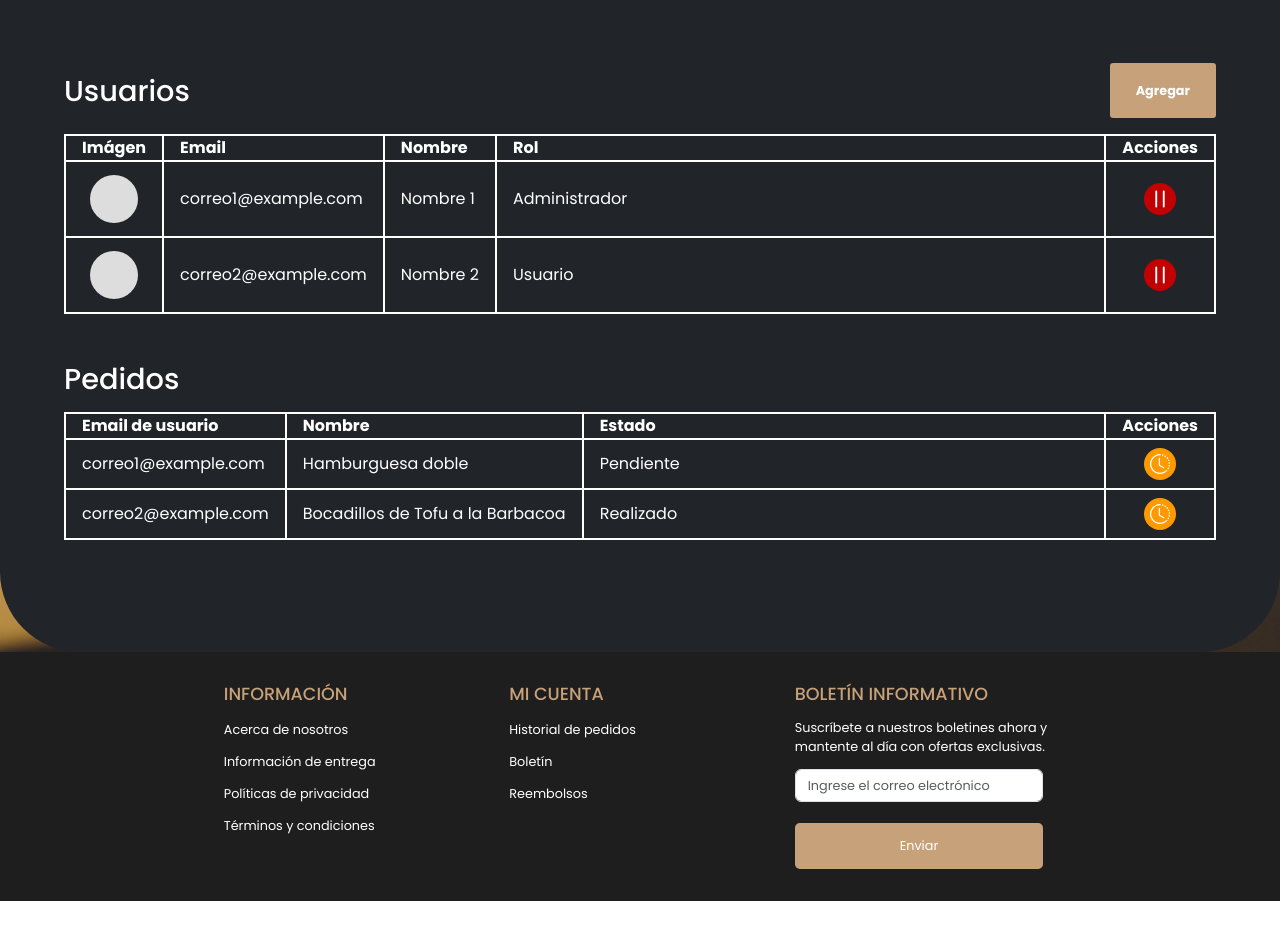
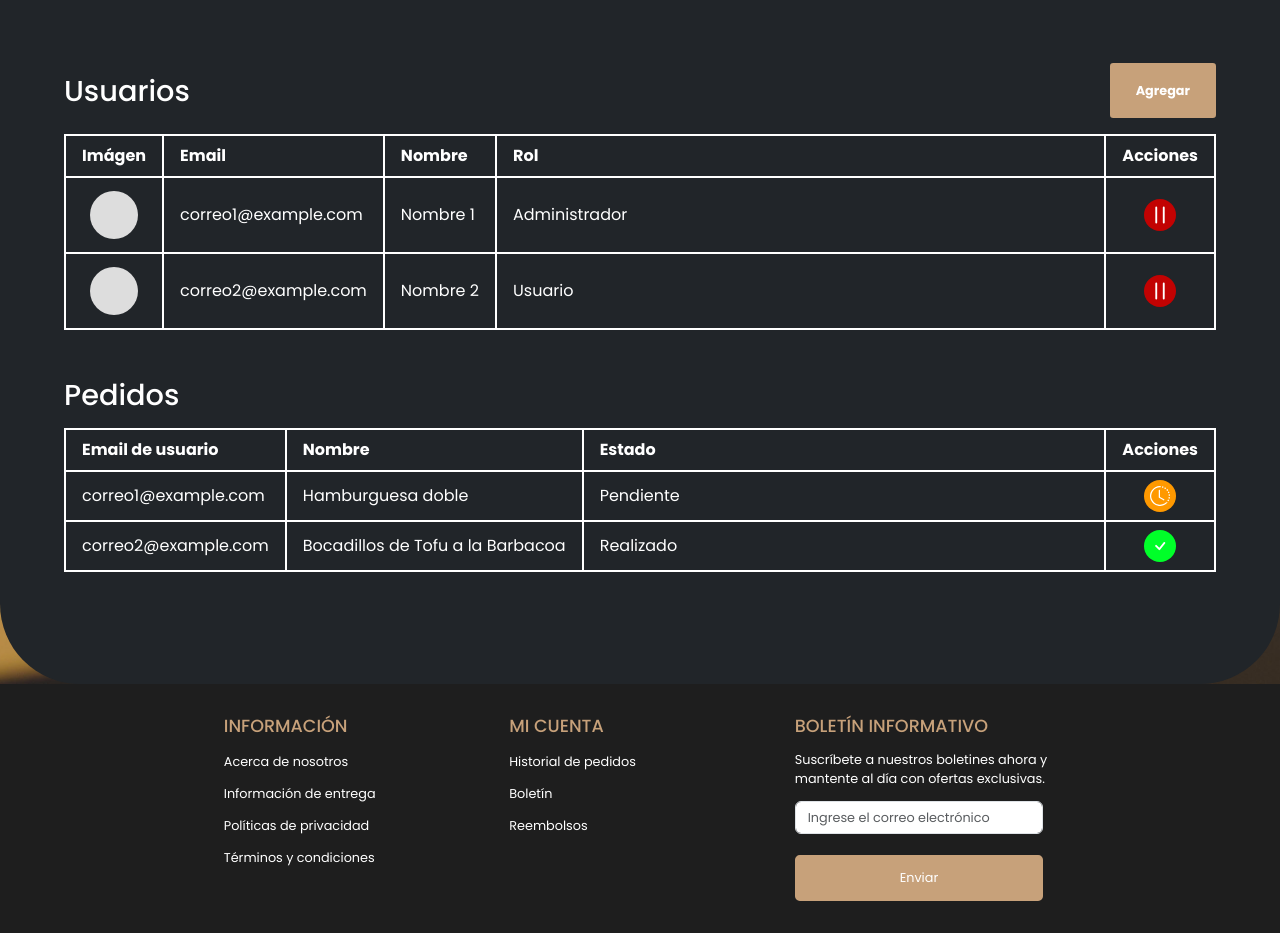
Before and after one commit to Mateo872/restfood, a React (Vite) app: page /administrador in a window 1280 px wide. Shown: the part 1120-2053 px from the top of the page. Before the commit the page ends 2021 px from the top, so only its background shows below. Built offline with nearby package versions, Linux system fonts and the light colour scheme; no server answers.

Commit message:
Agregado de condicional para comprobar el estado del envio

```diff
--- a/src/App.css
+++ b/src/App.css
@@ -1716,6 +1716,14 @@ textarea {
     cursor: pointer;
   }
 
+  .check_contenedor {
+    margin: 0 auto;
+    width: 2rem;
+    height: 2rem;
+    background-color: #00FF29;
+    border-radius: 100%;
+  }
+
   .item_tabla {
     width: 2rem;
     text-overflow: ellipsis;
--- a/src/componentes/Administrador.jsx
+++ b/src/componentes/Administrador.jsx
@@ -26,13 +26,13 @@ const Administrador = () => {
       id: 1,
       email: "correo1@example.com",
       nombre: "Hamburguesa doble",
-      rol: "Pendiente",
+      estado: "Pendiente",
     },
     {
       id: 2,
       email: "correo2@example.com",
       nombre: "Bocadillos de Tofu a la Barbacoa",
-      rol: "Realizado",
+      estado: "Realizado",
     },
   ];
 
@@ -81,7 +81,7 @@ const Administrador = () => {
         <article className="my-5">
           <div className="d-flex justify-content-between align-items-center mb-3">
             <h2 className="admin_titulo mb-0">Usuarios</h2>
-            <Link to={"/producto/crear"} className="boton_admin">
+            <Link to={"/usuario/registrar"} className="boton_admin">
               Agregar
             </Link>
           </div>
@@ -89,11 +89,11 @@ const Administrador = () => {
             <table responsive className="tabla">
               <thead>
                 <tr>
-                  <th>Imágen</th>
-                  <th>Email</th>
-                  <th>Nombre</th>
-                  <th>Rol</th>
-                  <th>Acciones</th>
+                  <th className="py-2">Imágen</th>
+                  <th className="py-2">Email</th>
+                  <th className="py-2">Nombre</th>
+                  <th className="py-2">Rol</th>
+                  <th className="py-2">Acciones</th>
                 </tr>
               </thead>
               <ItemUsuario data={data} />
@@ -106,10 +106,10 @@ const Administrador = () => {
             <table responsive className="tabla">
               <thead>
                 <tr>
-                  <th>Email de usuario</th>
-                  <th>Nombre</th>
-                  <th>Estado</th>
-                  <th>Acciones</th>
+                  <th className="py-2">Email de usuario</th>
+                  <th className="py-2">Nombre</th>
+                  <th className="py-2">Estado</th>
+                  <th className="py-2">Acciones</th>
                 </tr>
               </thead>
               <ItemPedidos dataPedidos={dataPedidos} />
--- a/src/componentes/ItemPedidos.jsx
+++ b/src/componentes/ItemPedidos.jsx
@@ -1,4 +1,4 @@
-import { BsClockHistory } from "react-icons/bs";
+import { BsCheck, BsClockHistory } from "react-icons/bs";
 
 const ItemPedidos = ({ dataPedidos }) => {
   return (
@@ -7,11 +7,17 @@ const ItemPedidos = ({ dataPedidos }) => {
         <tr key={item.id}>
           <td className="item_tabla align-middle py-2">{item.email}</td>
           <td className="item_tabla align-middle py-2">{item.nombre}</td>
-          <td className="align-middle w-75 py-2">{item.rol}</td>
+          <td className="align-middle w-50 py-2">{item.estado}</td>
           <td className="align-middle py-2">
-            <div className="pendiente_contenedor d-flex justify-content-center align-items-center">
-              <BsClockHistory size={20} />
-            </div>
+            {item.estado === "Pendiente" ? (
+              <div className="pendiente_contenedor d-flex justify-content-center align-items-center">
+                <BsClockHistory size={20} />
+              </div>
+            ) : (
+              <div className="check_contenedor d-flex justify-content-center align-items-center">
+                <BsCheck size={20} />
+              </div>
+            )}
           </td>
         </tr>
       ))}
```
